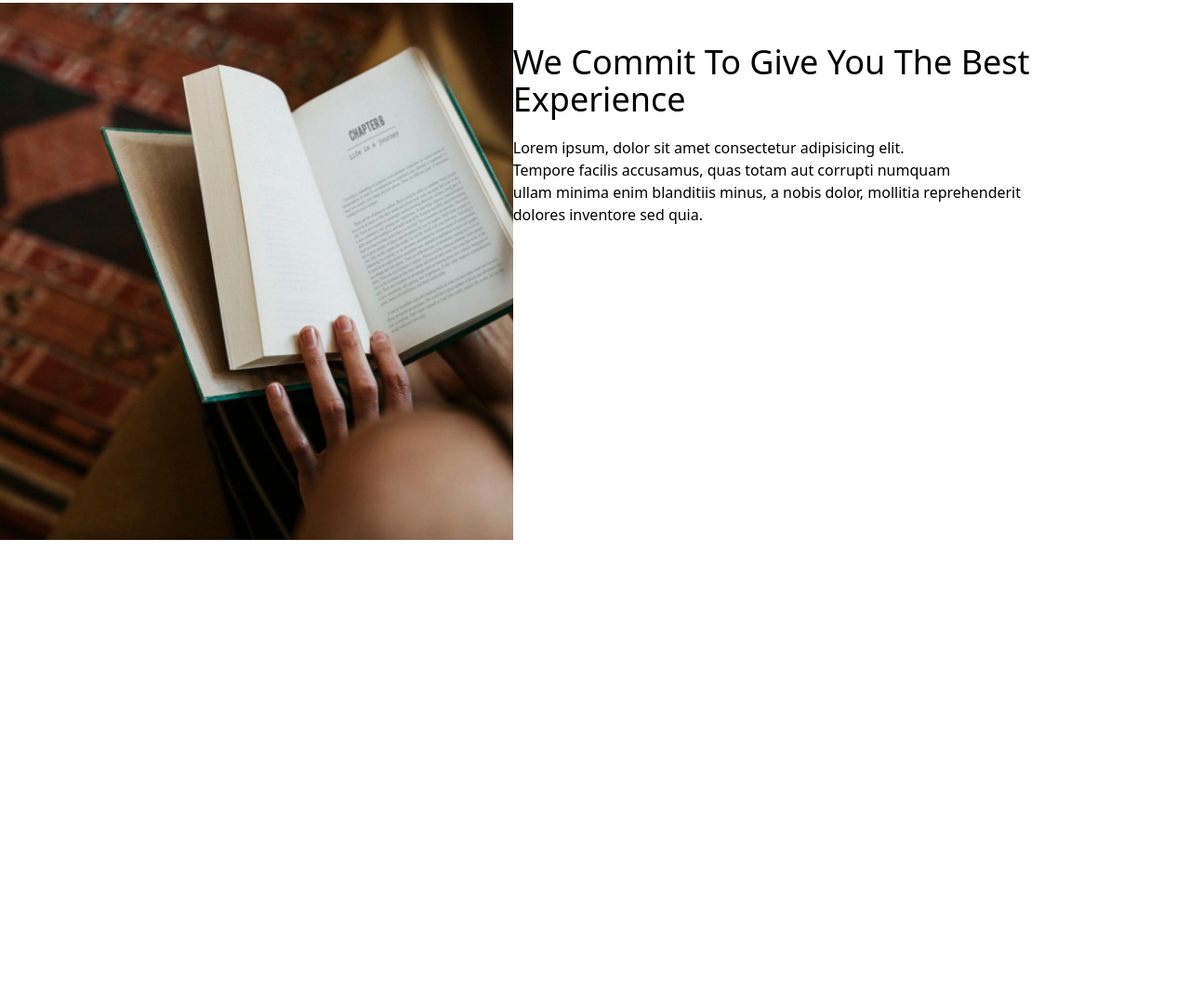
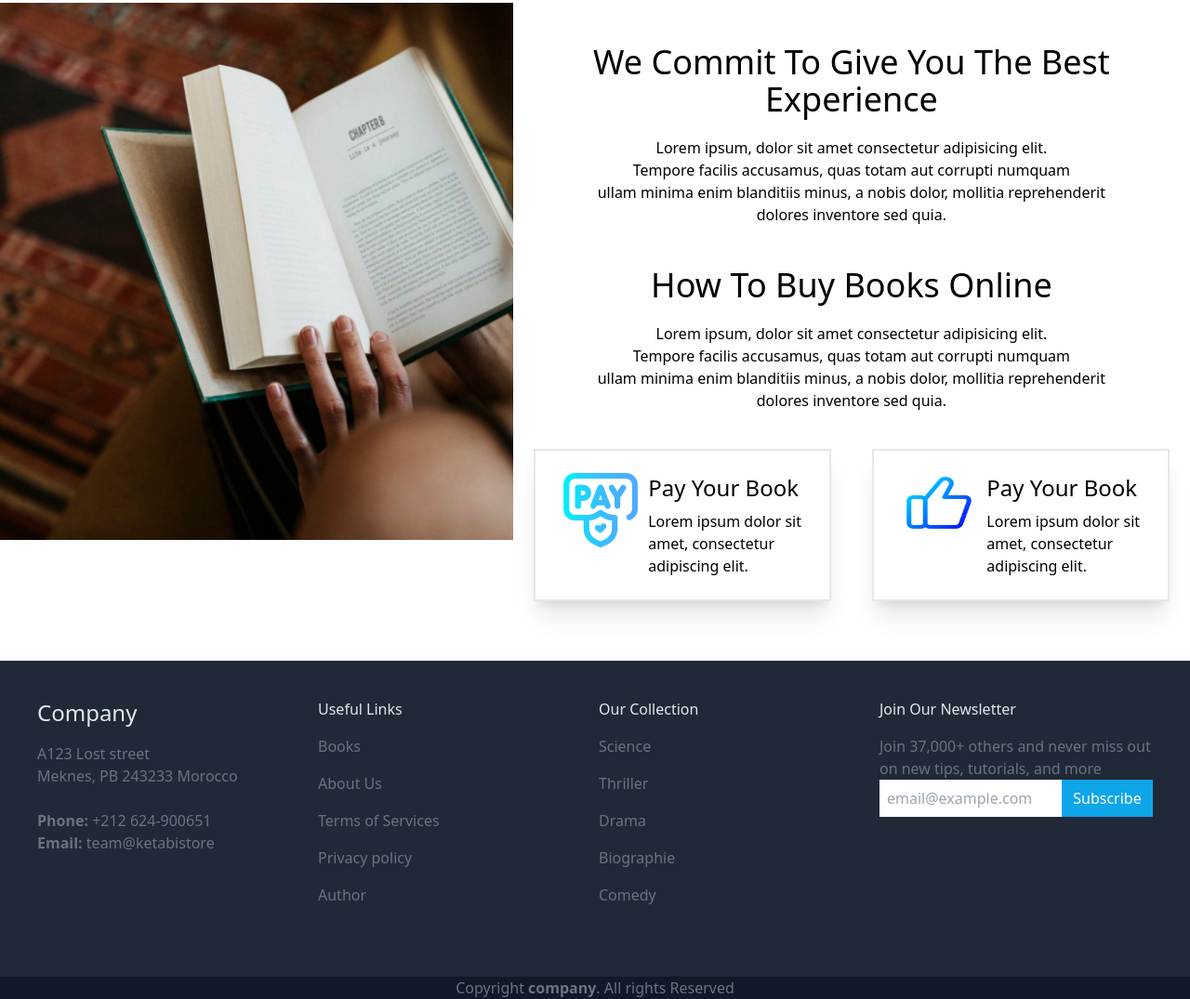
Before and after one commit to Mr-AXEL01/KETABI, a website: page about-us.html in a window 1280 px wide. Shown: the part 1311-2386 px from the top of the page at 93% size. Before the commit the page ends 1892 px from the top, so only its background shows below. Drawn offline with nearby package versions, Linux system fonts and the light colour scheme.

Commit message:
modification-about

```diff
--- a/about-us.html
+++ b/about-us.html
@@ -70,28 +70,116 @@
                 </div>
             </div>
 
-            <div class="mr-5">
-                <div class="grid grid-cols-2 ">
-                    <div><img src="dist/images/IMAGE.png" class="shadow-3xl"></div>
-                    <div><img src="dist/images/IMAGE1.png" class="shadow-3xl" alt="img"></div>
+            <div class="mr-5 ">
+                <div class="grid grid-cols-2">
+                    <div><img src="dist/images/IMAGE.png" alt="img"></div>
+                    <div><img src="dist/images/IMAGE1.png" alt="img"></div>
                 </div>
-                    <div class="mr-5 mt-5"><img src="dist/images/IMAGE2.png" class="shadow-3xl" alt="img"></div>
+                    <div class="mr-5 mt-5 shadow-xl"><img src="dist/images/IMAGE2.png" alt="img"></div>
             </div>
         </div>
 
-        <div class="flex justify-evenly">
+        <div class="flex justify-evenly ">
             <div>
                 <img src="dist/images/IMAGE3.png" alt="img">
             </div>
             <div class="flex flex-col">
                 <div>
-                    <p class=" text-4xl mt-11 mb-5">We Commit To Give You The Best Experience</p>
+                    <p class=" text-4xl mt-11 mb-5 text-center">We Commit To Give You The Best Experience</p>
                 </div>
                 <div>
-                    <p>Lorem ipsum, dolor sit amet consectetur adipisicing elit.<br> Tempore facilis accusamus, quas totam aut corrupti numquam <br>ullam minima enim blanditiis minus, a nobis dolor, mollitia reprehenderit <br>dolores inventore sed quia.</p>
+                    <p class="text-center">Lorem ipsum, dolor sit amet consectetur adipisicing elit.<br> Tempore facilis accusamus, quas totam aut corrupti numquam <br>ullam minima enim blanditiis minus, a nobis dolor, mollitia reprehenderit <br>dolores inventore sed quia.</p>
+                </div>
+
+                <div>
+                    <p class=" text-4xl mt-11 mb-5 text-center">How To Buy Books Online</p>
+                </div>
+                <div>
+                    <p class="text-center">Lorem ipsum, dolor sit amet consectetur adipisicing elit.<br> Tempore facilis accusamus, quas totam aut corrupti numquam <br>ullam minima enim blanditiis minus, a nobis dolor, mollitia reprehenderit <br>dolores inventore sed quia.</p>
+                </div>
+
+                <div class="flex justify-around">
+
+                    <div class="border-2 w-80 mt-10 mb-16 shadow-xl hover:border-4">
+                        <div class="flex justify-around flex-row p-6">
+                            <img src="dist/icons/securise.png" class="w-20 h-20 " alt="img">
+                            <div>
+                                <p class="text-2xl mb-2">Pay Your Book</p>
+                                <p>Lorem ipsum dolor sit <br> amet, consectetur <br> adipiscing elit.
+                                </p>
+                            </div>
+                        </div>
+
+                    </div>
+
+                    <div class="border-2 w-80 mt-10 mb-16 shadow-xl hover:border-4 ">
+                        <div class="flex justify-around flex-row p-6">
+                            <img src="dist/icons/comme.png" class="w-20 h-16 " alt="img">
+                            <div>
+                                <p class="text-2xl mb-2">Pay Your Book</p>
+                                <p>Lorem ipsum dolor sit <br> amet, consectetur <br> adipiscing elit.
+                                </p>
+                            </div>
+                        </div>
+                    </div>
+
                 </div>
             </div>
         </div>
+
+        <footer>
+            <div  class="p-10 bg-gray-800 text-gray-200">
+                <div class="max-w-7xl mx-auto">
+                    <div class="grid grid-cols-1 md:grid-cols-2 lg:grid-cols-4 gap-2">
+                        <div class="mb-5">
+                            <h4 class="text-2xl pb-4">Company</h4>
+                            <p class="text-gray-500">
+                                A123 Lost street <br>
+                            Meknes, PB 243233
+                            Morocco <br><br>
+                            <strong>Phone: </strong>+212 624-900651 <br>
+                            <strong>Email: </strong>team@ketabistore <br>
+                            </p>
+                        </div>
+                        <div class="mb-5">
+                            <h4 class="pb-4">Useful Links</h4>
+                            <ul class="text-gray-500">
+                                <li class="pb-4"><a href="#" class="hover:text-yellow-500">Books</a></li>
+                                <li class="pb-4"><a href="#" class="hover:text-yellow-500">About Us</a></li>
+                                <li class="pb-4"><a href="#" class="hover:text-yellow-500">Terms of Services</a></li>
+                                <li class="pb-4"><a href="#" class="hover:text-yellow-500">Privacy policy</a></li>
+                                <li class="pb-4"><a href="#" class="hover:text-yellow-500">Author</a></li>
+                            </ul>
+                        </div>
+                        <div class="mb-5">
+                            <h4 class="pb-4">Our Collection</h4>
+                            <ul class="text-gray-500">
+                                <li class="pb-4"><a href="#" class="hover:text-yellow-500">Science</a></li>
+                                <li class="pb-4"><a href="#" class="hover:text-yellow-500">Thriller</a></li>
+                                <li class="pb-4"><a href="#" class="hover:text-yellow-500">Drama</a></li>
+                                <li class="pb-4"><a href="#" class="hover:text-yellow-500">Biographie</a></li>
+                                <li class="pb-4"><a href="#" class="hover:text-yellow-500">Comedy</a></li>
+                            </ul>
+                        </div>
+                        <div class="mb-5">
+                            <h4 class="pb-4">Join Our Newsletter</h4>
+                            <p class="text-gray-500">Join 37,000+ others and never miss out on new tips, tutorials, and more</p>
+                            <form class="flex flex-row flex-wrap">
+                                <input type="text" class="text-gray-500 w-2/3 p-2 focus:border-yellow-500" placeholder="email@example.com">
+                                <button class="p-2 w-1/3 bg-sky-500 text-white hover:bg-sky-600">Subscribe</button>
+                            </form>
+                        </div>
+                    </div>
+                </div>
+            </div>
+            <div class="w-full bg-gray-900 text-gray-500 px-10">
+                <div class="text-center">
+                    <div>
+                        Copyright <strong><span>company</span></strong>. All rights Reserved
+                    </div>
+                </div>
+            </div>
+        </footer
 
 
 
```
Also changed, not shown: library.html (+2 -2 lines), dist/icons/comme.png (added), dist/icons/securise.png (added).
